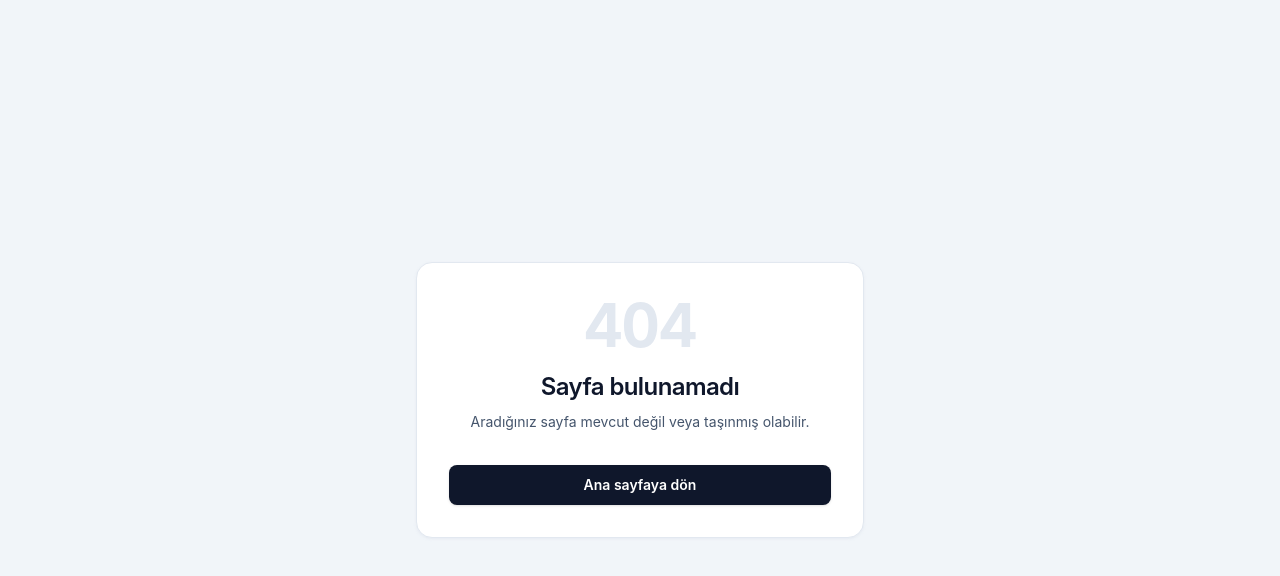
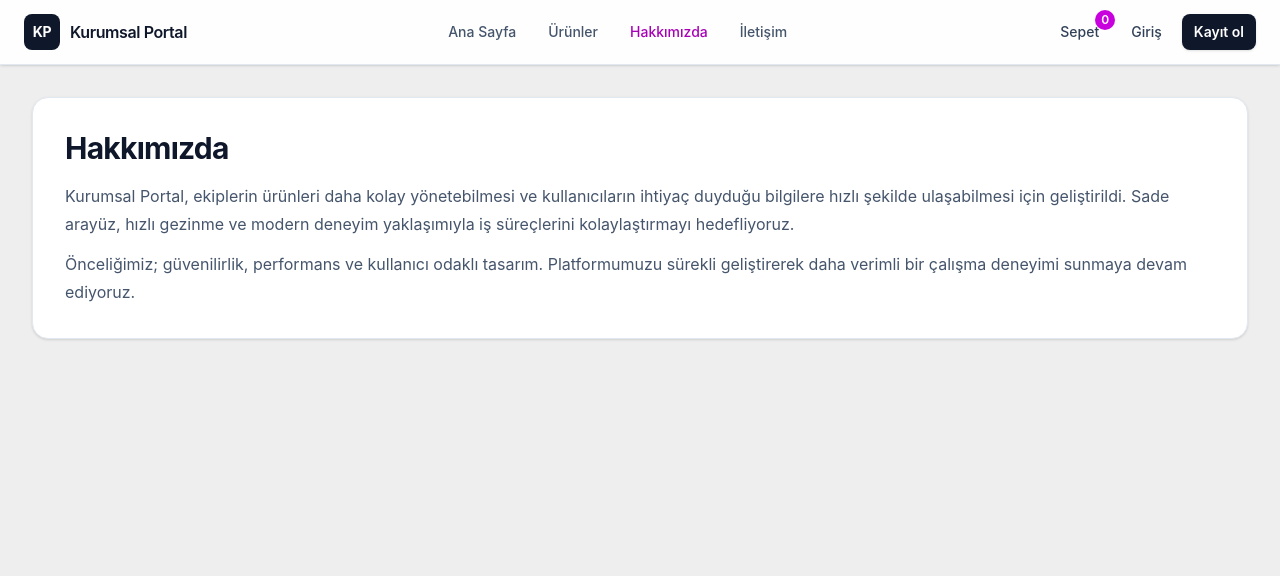
Before and after one commit to eminbasbayan/26-1-rb, a React (Vite) app: page /about in a window 1280 px wide. Before the commit this address had no page. Shown: the top 576 px of the page. Built offline with nearby package versions, Linux system fonts and the light colour scheme.

Commit message:
react toast kullanımı

```diff
--- a/package.json
+++ b/package.json
@@ -17,6 +17,7 @@
     "react-dom": "^19.2.4",
     "react-hook-form": "^7.72.1",
     "react-router": "^7.14.1",
+    "react-toastify": "^11.1.0",
     "tailwindcss": "^4.2.2",
     "yup": "^1.7.1"
   },
--- a/src/App.jsx
+++ b/src/App.jsx
@@ -7,6 +7,10 @@ import RegisterPage from './pages/RegisterPage';
 import NotFoundPage from "./pages/NotFoundPage";
 import MainLayout from "./layouts/MainLayout";
 import CartPage from "./pages/CartPage";
+import AboutPage from "./pages/AboutPage";
+import ContactPage from "./pages/ContactPage";
+
+import { ToastContainer } from 'react-toastify';
 
 const router = createBrowserRouter([
   {
@@ -34,6 +38,14 @@ const router = createBrowserRouter([
         path: "/cart",
         element: <CartPage />
       },
+      {
+        path: "/about",
+        element: <AboutPage />
+      },
+      {
+        path: "/contact",
+        element: <ContactPage />
+      },
     ]
   }
 
@@ -43,6 +55,7 @@ function App() {
   return (
     <main className='main-content mx-auto max-w-7xl'>
       <RouterProvider router={router} />
+      <ToastContainer />
     </main>
   );
 }
--- a/src/components/Layout/Header.jsx
+++ b/src/components/Layout/Header.jsx
@@ -40,6 +40,12 @@ function Header() {
                     <NavLink to="/products" className={({ isActive }) => isActive ? `${navClassName} text-fuchsia-700!` : navClassName} >
                         Ürünler
                     </NavLink>
+                    <NavLink to="/about" className={({ isActive }) => isActive ? `${navClassName} text-fuchsia-700!` : navClassName} >
+                        Hakkımızda
+                    </NavLink>
+                    <NavLink to="/contact" className={({ isActive }) => isActive ? `${navClassName} text-fuchsia-700!` : navClassName} >
+                        İletişim
+                    </NavLink>
                 </nav>
 
                 <div className="flex shrink-0 items-center gap-2">
--- a/src/components/Products/ProductCard.jsx
+++ b/src/components/Products/ProductCard.jsx
@@ -1,6 +1,7 @@
 import { useContext } from 'react';
 import Button from '../UI/Button';
 import { CartContext } from '../../context/CartContext';
+import { toast } from 'react-toastify';
 import './ProductCard.css';
 
 // component'in ilk parametresi sana bir obje {} verir. sen bunu
@@ -8,6 +9,13 @@ import './ProductCard.css';
 function ProductCard(props) {
   const { id: productId, title, price, myImage, desc, deleteProduct } = props;
   const { setCartItems } = useContext(CartContext)
+
+  function addToCart() {
+    setCartItems((prevState) => [...prevState, { id: productId, title, price, myImage, desc }]);
+    toast.success("Ürün sepete eklendi", {
+      position: "top-center"
+    });
+  }
 
   return (
     <div className="product-card">
@@ -20,7 +28,7 @@ function ProductCard(props) {
           variant="primary"
           size="sm"
           addClass="product-btn"
-          onClick={() => setCartItems((prevState) => [...prevState, { id: productId, title, price, myImage, desc }])}
+          onClick={addToCart}
         >
           Sepete Ekle
         </Button>
--- a/src/components/UI/Button.jsx
+++ b/src/components/UI/Button.jsx
@@ -1,17 +1,13 @@
-import { useContext } from 'react';
-import { CartContext } from '../../context/CartContext';
 import './Button.css';
 
 function Button({ variant, size, title, addClass, onClick, children }) {
-  const value = useContext(CartContext)
   const classNames = `btn btn-${variant} btn-${size} ${addClass ? addClass : ''}`;
 
-  console.log(value);
 
 
   return (
     <button className={classNames} onClick={onClick}>
-      {title ? title : children} - {value.fullName}
+      {title ? title : children}
     </button>
   );
 }
--- a/src/context/CartProvider.jsx
+++ b/src/context/CartProvider.jsx
@@ -1,11 +1,15 @@
 import { useState } from "react";
 import { CartContext } from "./CartContext";
+import { toast } from "react-toastify";
 
 const CartProvider = ({ children }) => {
     const [cartItems, setCartItems] = useState([]);
 
     const deleteProduct = (id) => {
         setCartItems(cartItems.filter((item) => item.id !== id))
+        toast.success("Ürün sepetten silindi", {
+            position: "top-center"
+        });
     }
 
     return (
--- /dev/null
+++ b/src/pages/AboutPage.jsx
@@ -0,0 +1,24 @@
+const AboutPage = () => {
+    return (
+        <section className="mx-auto w-full max-w-7xl px-4 py-8 sm:px-6 lg:px-8">
+            <div className="rounded-2xl border border-slate-200 bg-white p-6 shadow-sm sm:p-8">
+                <h1 className="text-2xl font-bold tracking-tight text-slate-900 sm:text-3xl">
+                    Hakkımızda
+                </h1>
+                <p className="mt-4 text-sm leading-7 text-slate-600 sm:text-base">
+                    Kurumsal Portal, ekiplerin ürünleri daha kolay yönetebilmesi ve
+                    kullanıcıların ihtiyaç duyduğu bilgilere hızlı şekilde ulaşabilmesi
+                    için geliştirildi. Sade arayüz, hızlı gezinme ve modern deneyim
+                    yaklaşımıyla iş süreçlerini kolaylaştırmayı hedefliyoruz.
+                </p>
+                <p className="mt-3 text-sm leading-7 text-slate-600 sm:text-base">
+                    Önceliğimiz; güvenilirlik, performans ve kullanıcı odaklı tasarım.
+                    Platformumuzu sürekli geliştirerek daha verimli bir çalışma
+                    deneyimi sunmaya devam ediyoruz.
+                </p>
+            </div>
+        </section>
+    );
+};
+
+export default AboutPage;
--- /dev/null
+++ b/src/pages/ContactPage.jsx
@@ -0,0 +1,33 @@
+const ContactPage = () => {
+    return (
+        <section className="mx-auto w-full max-w-7xl px-4 py-8 sm:px-6 lg:px-8">
+            <div className="rounded-2xl border border-slate-200 bg-white p-6 shadow-sm sm:p-8">
+                <h1 className="text-2xl font-bold tracking-tight text-slate-900 sm:text-3xl">
+                    İletişim
+                </h1>
+                <p className="mt-4 text-sm text-slate-600 sm:text-base">
+                    Bizimle aşağıdaki kanallardan iletişime geçebilirsin.
+                </p>
+
+                <div className="mt-6 grid gap-4 sm:grid-cols-2">
+                    <article className="rounded-xl border border-slate-200 bg-slate-50 p-4">
+                        <h2 className="text-sm font-semibold text-slate-900">E-posta</h2>
+                        <p className="mt-2 text-sm text-slate-600">destek@kurumsalportal.com</p>
+                    </article>
+                    <article className="rounded-xl border border-slate-200 bg-slate-50 p-4">
+                        <h2 className="text-sm font-semibold text-slate-900">Telefon</h2>
+                        <p className="mt-2 text-sm text-slate-600">+90 (212) 000 00 00</p>
+                    </article>
+                    <article className="rounded-xl border border-slate-200 bg-slate-50 p-4 sm:col-span-2">
+                        <h2 className="text-sm font-semibold text-slate-900">Adres</h2>
+                        <p className="mt-2 text-sm text-slate-600">
+                            Maslak Mahallesi, Teknoloji Caddesi No:10, Sarıyer / İstanbul
+                        </p>
+                    </article>
+                </div>
+            </div>
+        </section>
+    );
+};
+
+export default ContactPage;
```
Also changed, not shown: 1 other file (tests, documents, lock files or other folders).
